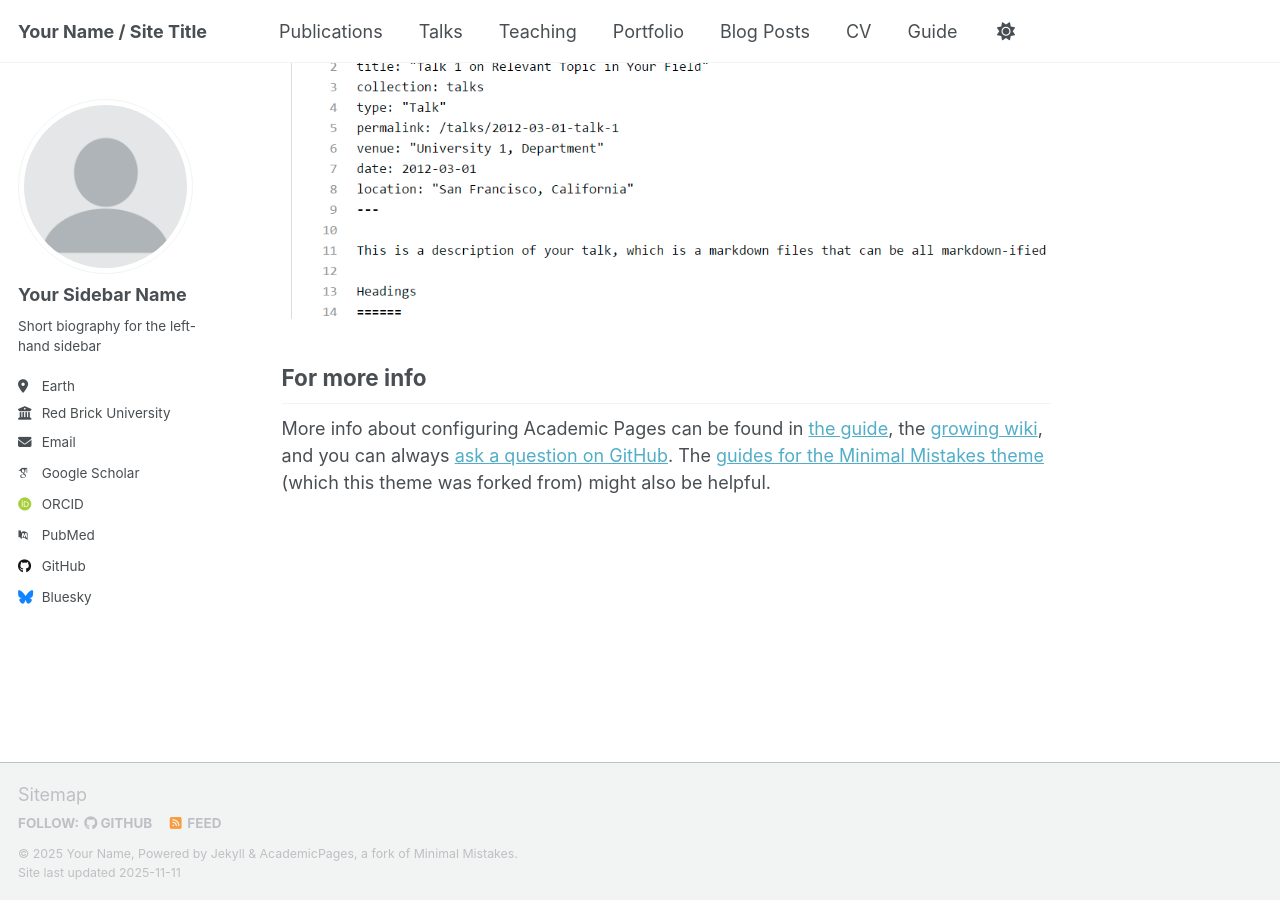
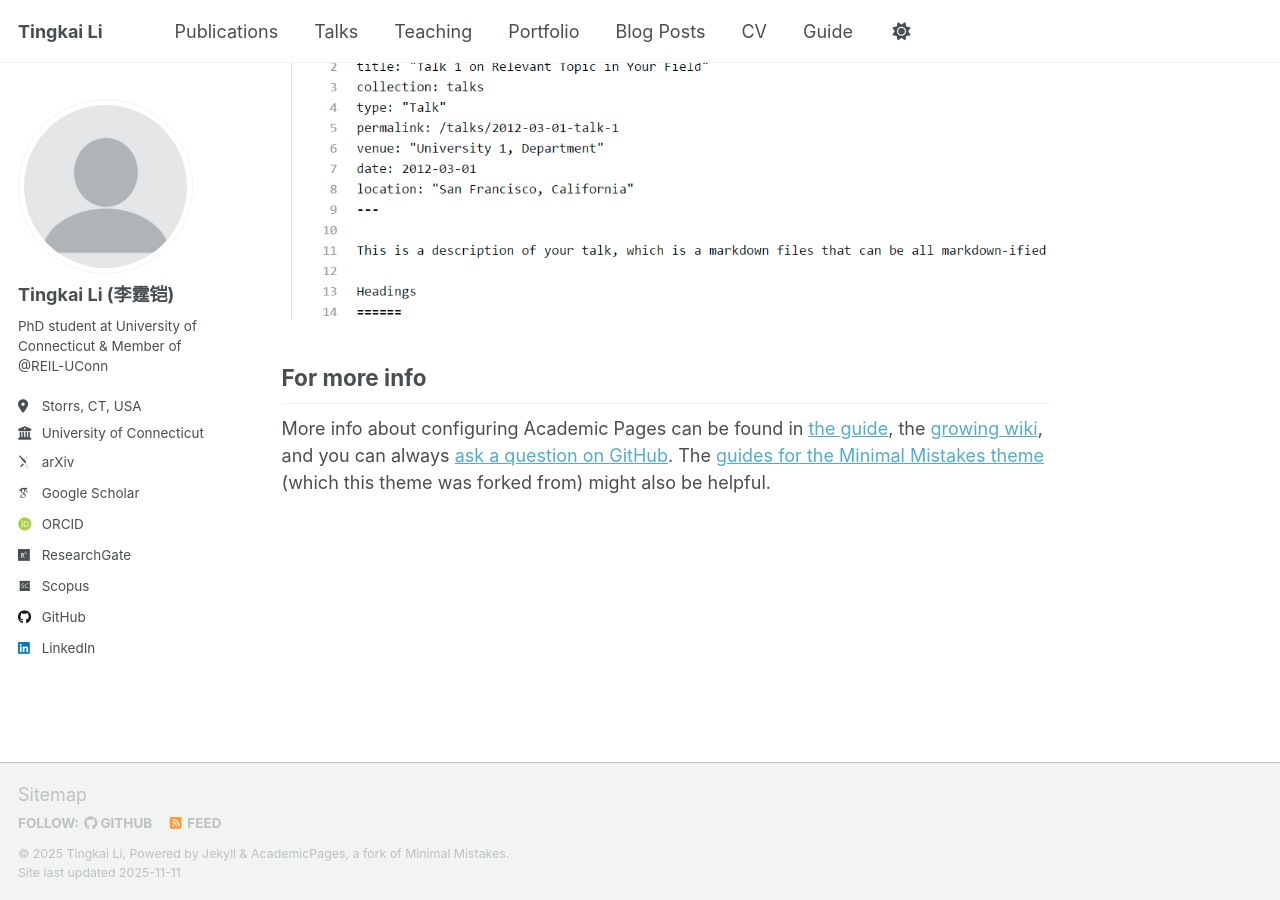
Before and after one commit to tingkai-li/tingkai-li.github.io, a Jekyll site: the page built from _pages/about.md, in a window 1280 px wide and 900 px high, scrolled down 2880 px. Built offline with Jekyll 4.4.1, drawn with Linux system fonts in a browser that asks for light colours; some web fonts are replaced; a script that is not in the unit is left out.

Commit message:
Update metadata

```diff
--- a/_config.yml
+++ b/_config.yml
@@ -9,14 +9,14 @@
 # Basic Site Settings
 locale                   : "en-US"
 site_theme               : "default" # Currently available options are "default", "air"
-title                    : "Your Name / Site Title"
+title                    : "Tingkai Li"
 title_separator          : "-"
-name                     : &name "Your Name"
-description              : &description "Your Name's academic portfolio"   # Update this with a general description of your site, this is the default if not overridden by a page
-url                      : https://academicpages.github.io # The base hostname & protocol for your site e.g. "https://[your GitHub username].github.io",
+name                     : &name "Tingkai Li"
+description              : &description "Tingkai Li's academic portfolio"   # Update this with a general description of your site, this is the default if not overridden by a page
+url                      : https://tingkai-li.github.io # The base hostname & protocol for your site e.g. "https://[your GitHub username].github.io",
                                                            # or if you already have some other page hosted on Github then use "https://[your GitHub username].github.io/[Your Repo Name]"
 baseurl                  : "" # the subpath of your site, e.g. "/blog"
-repository               : "academicpages/academicpages.github.io"
+repository               : "tingkai-li/tingkai-li.github.io"
 
 # Site Author - The following control what appear as part of the author content on the side bar.
 #               If a field is blank the icon and link will not appear, otherwise it will be shown.
@@ -24,37 +24,37 @@ repository               : "academicpages/academicpages.github.io"
 author:
   # Biographic information
   avatar           : "profile.png"
-  name             : "Your Sidebar Name"
+  name             : "Tingkai Li (李霆铠)"
   pronouns         : # example: "she/her"
-  bio              : "Short biography for the left-hand sidebar"
-  location         : "Earth"
-  employer         : "Red Brick University"
+  bio              : "PhD student at University of Connecticut & Member of @REIL-UConn"
+  location         : "Storrs, CT, USA"
+  employer         : "University of Connecticut"
   uri              : # URL
-  email            : "none@example.org"
+  email            : #"none@example.org"
 
   # Academic websites
   academia         : # URL
-  arxiv            : # URL - Update with the correct link to your profile
-  googlescholar    : "https://scholar.google.com/citations?user=PS_CX0AAAAAJ"
+  arxiv            : "http://arxiv.org/a/li_t_9"
+  googlescholar    : "https://scholar.google.com/citations?user=PS_GDPH7h8AAAAJ"
   inspire-hep      : # URL
   impactstory      : # URL
-  orcid            : "https://orcid.org/yourorcidurl"
+  orcid            : "https://orcid.org/0000-0003-1934-1000"
   semantic         : # URL
-  pubmed           : "https://www.ncbi.nlm.nih.gov/pubmed/?term=john+snow"
-  researchgate     : # URL
-  scopus           : # URL
+  pubmed           : # URL
+  researchgate     : "https://www.researchgate.net/profile/Tingkai-Li?ev=hdr_xprf"
+  scopus           : "https://www.scopus.com/authid/detail.uri?authorId=58536685800"
 
   # Repositories and software development
   bitbucket        : # Username - Update with your username on the site
   codepen          : # Username
   dribbble         : # Username
-  github           : "academicpages"
+  github           : "tingkai-li" # Username - Update with your username on the site
   kaggle           : # Username
   stackoverflow    : # User number or user number and name (i.e., use "1" or "1/jeff-atwood")
 
   # Social media
   artstation       : # Username
-  bluesky          : "bsky.app" # Replace this with you Bluesky username
+  bluesky          : # Replace this with you Bluesky username
   facebook         : # Username
   flickr           : # Username
   foursquare       : # Username
@@ -63,7 +63,7 @@ author:
   keybase          : # Username
   instagram        : # Username
   lastfm           : # Username
-  linkedin         : # Username
+  linkedin         : "in/tingkai-li"
   mastodon         : # URL
   medium           : # URL
   pinterest        : # Username
@@ -219,13 +219,13 @@ kramdown:
 # These settings control the types of collections used by the template
 collections:
   teaching:
-    output: true
+    output: false
     permalink: /:collection/:path/
   publications:
     output: true
     permalink: /:collection/:path/
   portfolio:
-    output: true
+    output: false
     permalink: /:collection/:path/
   talks:
     output: true
@@ -235,16 +235,16 @@ collections:
 # These settings control how pages and collections are included in the site
 defaults:
   # _posts
-  - scope:
-      path: ""
-      type: posts
-    values:
-      layout: single
-      author_profile: true
-      read_time: true
-      comments: true
-      share: true
-      related: true
+  # - scope:
+  #     path: ""
+  #     type: posts
+  #   values:
+  #     layout: single
+  #     author_profile: true
+  #     read_time: true
+  #     comments: true
+  #     share: true
+  #     related: true
   # _pages
   - scope:
       path: ""
```
